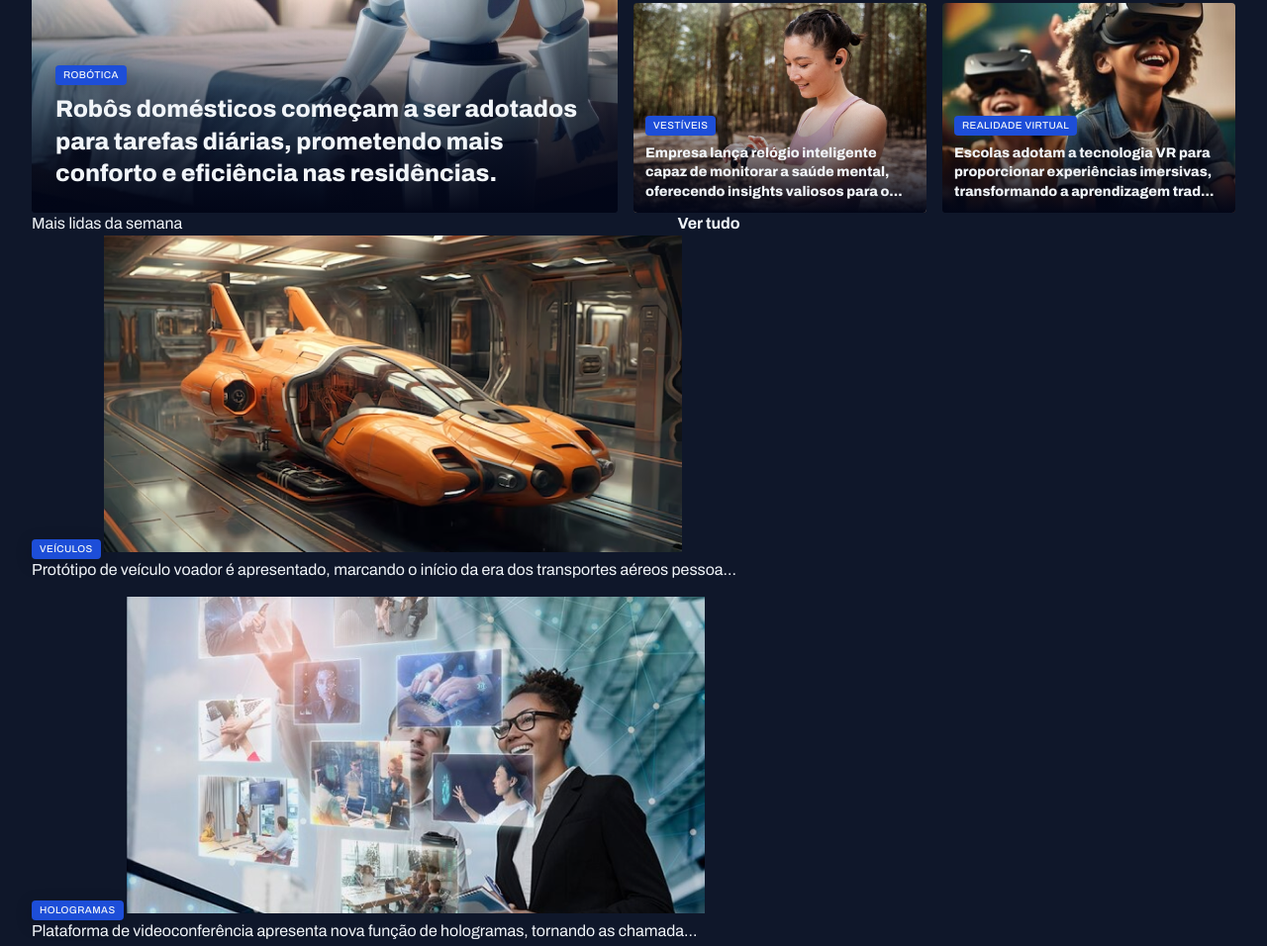
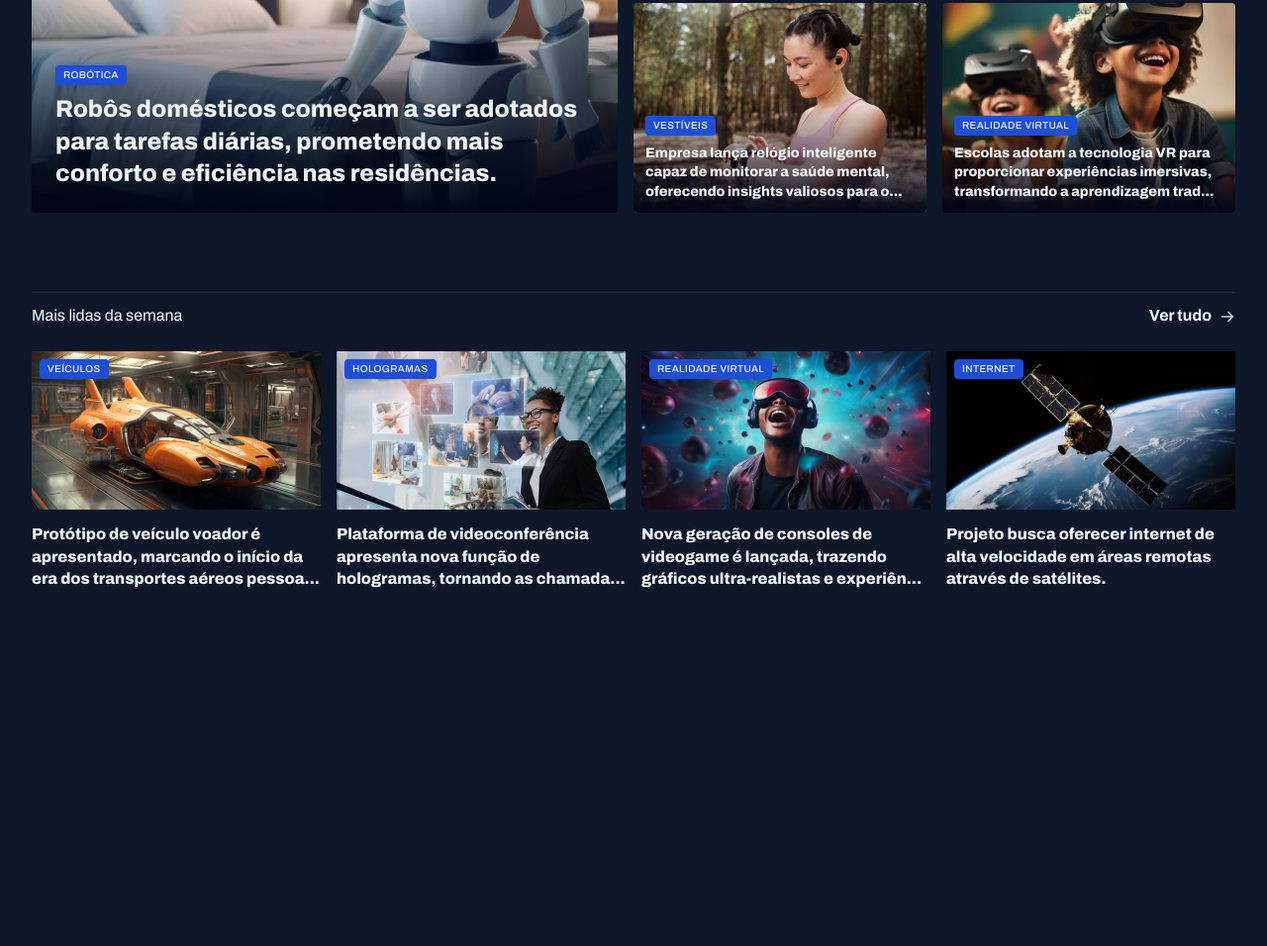
Before and after one commit to luccas-goncallves/Portal-de-not-cias, a plain HTML site: page index.html in a window 1280 px wide. Shown: the part 389-1345 px from the top of the page at 99% size. After the commit the page ends 985 px from the top, so only its background shows below. Drawn offline with Linux system fonts and the light colour scheme.

Commit message:
Aplicando estilos na section weekly

```diff
--- a/index.html
+++ b/index.html
@@ -79,13 +79,13 @@
     <section id="weekly">
       <header class="grid grid-flow-col">
         <h3>Mais lidas da semana</h3>
-        <a href="#" class="grid grid=grid-flow-col">
+        <a href="#" class="grid grid-flow-col">
           <strong>Ver tudo</strong>
           <span></span>
         </a>
       </header>
 
-      <div class="grid gap-16">
+      <div class="grid grid-flow-col gap-16">
         <figure>
           <span class="content-tag">veículos</span>
           <img src="assets/images/Image 06.png" alt="">
--- a/style/global.css
+++ b/style/global.css
@@ -62,4 +62,17 @@ img {
 
 main {
   margin-top: 40px;
+  gap: 80px;
 }
+
+.content-tag {
+  display: inline-block;
+  background-color: var(--brand-color-dark);
+  border-radius: 4px;
+  padding: 4px 8px;
+  font: 500 10px/1.2 var(--font-family);
+  text-transform: uppercase;
+  letter-spacing: 0.04em;
+  color: var(--text-color-primary);
+  box-shadow: 0px 4px 16px rgba(2, 6, 23, 0.25);
+}
--- a/style/sections.css
+++ b/style/sections.css
@@ -1,3 +1,27 @@
+section header {
+
+  border-top: 1px solid var(--stroke-color);
+  padding-block: 12px 24px;
+  font: var(--text);
+
+  a {
+    justify-self: end;
+    align-items: center;
+    gap: 8px;
+
+    span {
+      background-image: url(../assets/ArrowRight.svg);
+      width: 16px;
+      height: 16px;
+    }
+
+    &:hover span{
+      background-image: url(../assets/icons/ArrowRight-hover.svg);
+    }
+
+  }
+}
+
 #featured {
   img {
     height: 100%;
@@ -21,6 +45,7 @@
         #020617 100%
       );
     }
+
     figcaption {
       position: absolute;
       bottom: 0;
@@ -33,19 +58,36 @@
       h2 {
         margin-top: 8px;
       }
+    }
+  }
+
+  }
+
+#weekly {
+
+    &>div {
+
+      grid-template-columns: repeat(4, 292px);
 
     }
+
+    img {
+      height: 160px;
+    }
+
+    figure {
+      position: relative;
+
+      .content-tag {
+        position:absolute;
+        top: 8px;
+        left: 8px;
+      }
+
+    }
+
+    p {
+      margin-top: 8px;
+      font-weight: 800;
+    }
   }
-}
-
-.content-tag {
-  display: inline-block;
-  background-color: var(--brand-color-dark);
-  border-radius: 4px;
-  padding: 4px 8px;
-  font: 500 10px/1.2 var(--font-family);
-  text-transform: uppercase;
-  letter-spacing: 0.04em;
-  color: var(--text-color-primary);
-  box-shadow: 0px 4px 16px rgba(2, 6, 23, 0.25);
-}
```
